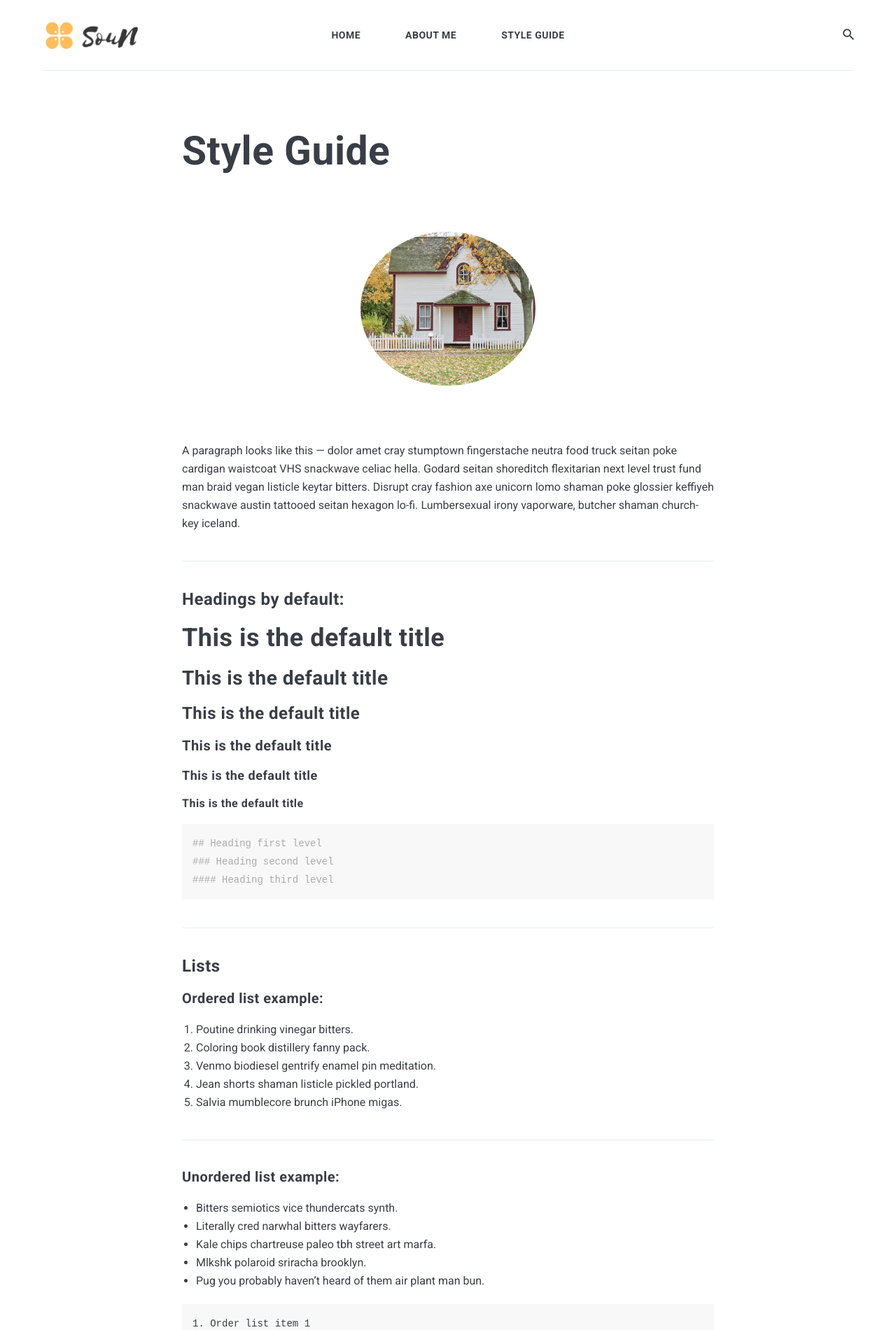
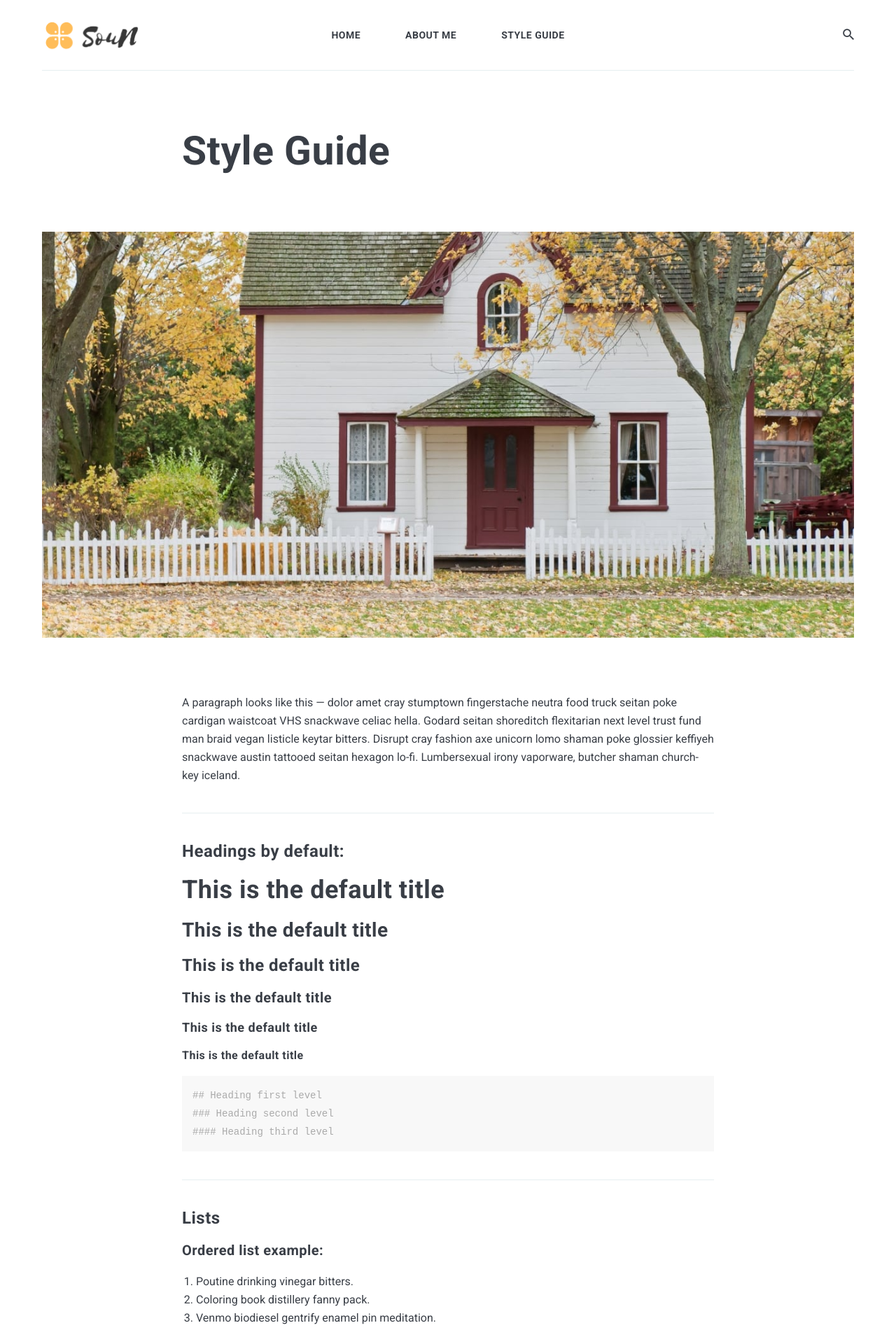
Before and after one commit to natsousa/blog, a Jekyll site: the page built from _pages/styleguide.md, in a window 1280 px wide. Shown: the top 1900 px of the page at 70% size. Built offline with Jekyll 4.4.1, drawn with Linux system fonts in a browser that asks for light colours; nearby versions of some CDN libraries.

```diff
--- a/_layouts/page.html
+++ b/_layouts/page.html
@@ -11,7 +11,7 @@ layout: default
 	</div>
 
 	{% if page.image %}
-	<div class="page__head col col-3 col-t-10 col-m-12">
+	<div class="page__head">
 		<div class="page-image" style="background-image: url({{site.baseurl}}/images/{{page.image}})"></div>
 	</div>
 	{% endif %}
--- a/_sass/4-layouts/_page.scss
+++ b/_sass/4-layouts/_page.scss
@@ -19,18 +19,18 @@
 }
 
 .page__head {
-  margin: 0 auto;
+
   .page-image {
     background-size: cover;
     background-position: center;
     background-repeat: no-repeat;
     background-color: $light-gray;
-    border-radius: 50%;
     &:after {
       content: "";
       display: table;
       width: 100%;
-      min-height: 220px;
+      min-height: 250px;
+      padding-top: 50%;
     }
   }
 }
```
Also changed, not shown: _pages/about.md (+2 -2 lines), 1 other file.
